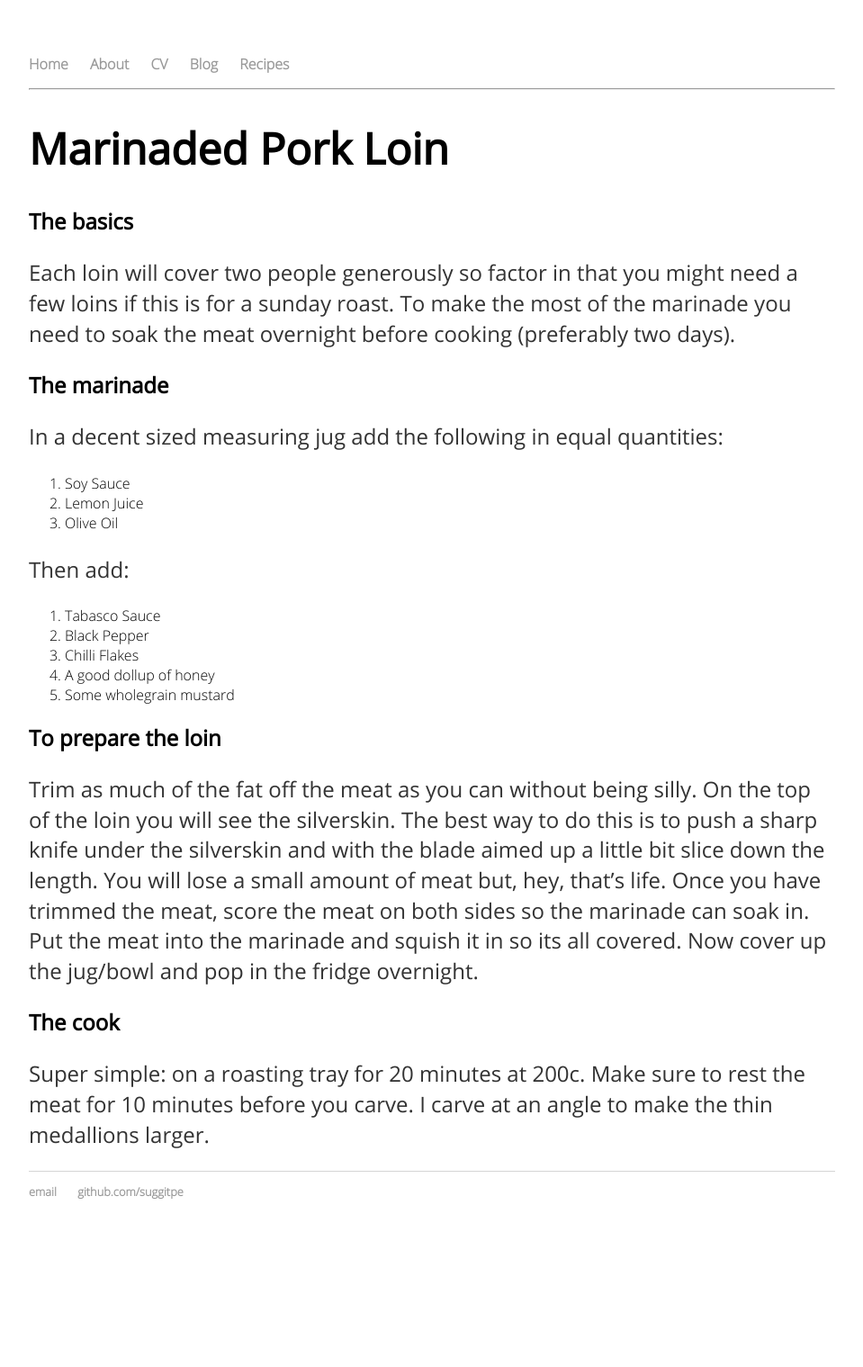
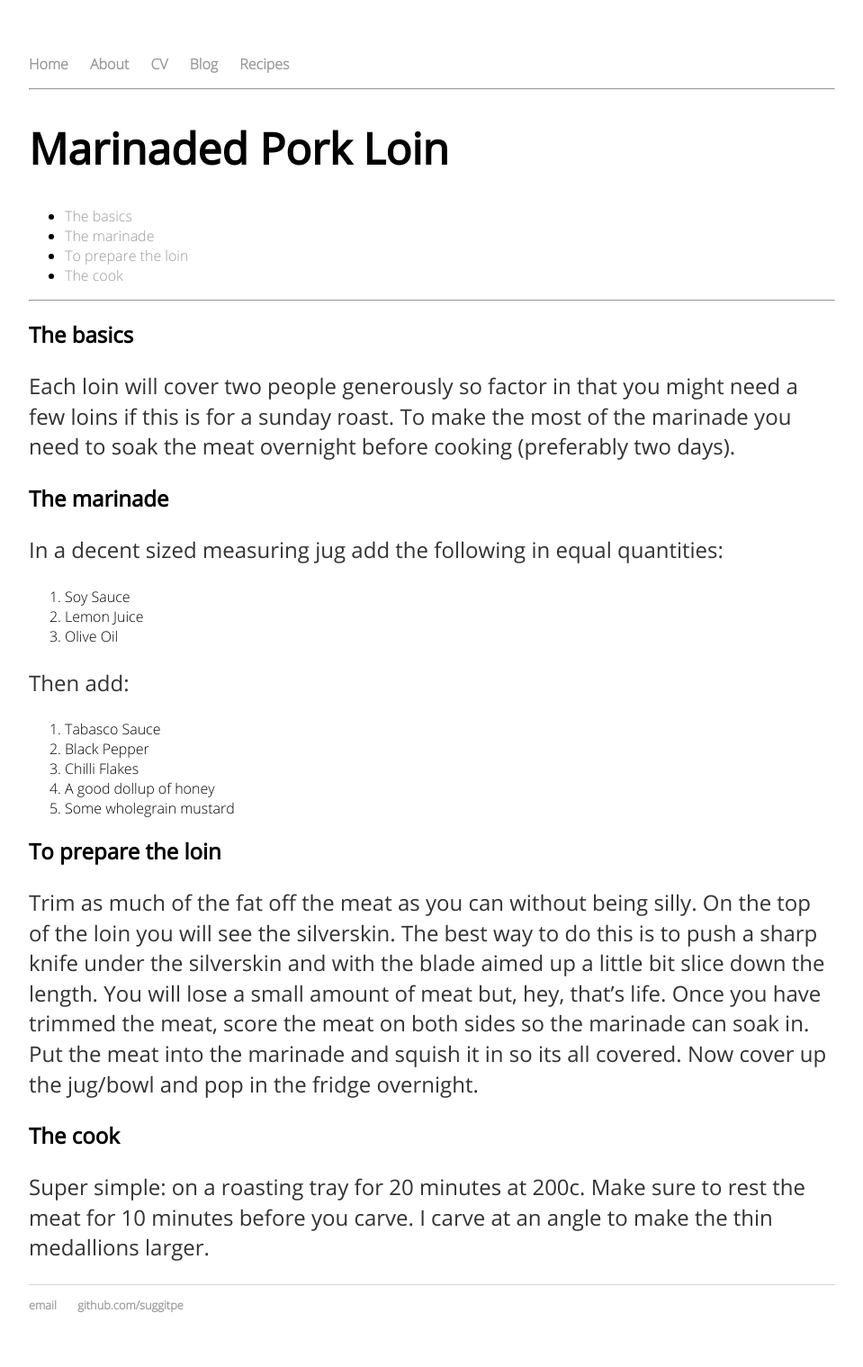
Before and after one commit to suggitpe/suggitpe.github.io, a Jekyll site: the page built from recipes/marinated-pork-loin.md, in a window 1280 px wide. Shown: the whole page at 90% size, without its empty margins (160-1119 px from the left). Built offline with Jekyll 4.4.1, drawn with Linux system fonts in a browser that asks for light colours; before the commit the page ends 1393 px from its top, so only the background shows below that.

Commit message:
added toc

```diff
--- a/_config.yml
+++ b/_config.yml
@@ -1,4 +1,9 @@
 name: Pete Suggitt
-markdown: kramdown
 
 url: http://suggs.org.uk
+
+highlighter: rouge
+markdown: kramdown
+kramdown:
+    input: GFM
+    toc_levels: 1..3
--- a/recipes/marinated-pork-loin.md
+++ b/recipes/marinated-pork-loin.md
@@ -1,6 +1,11 @@
 ---
 title: Marinaded Pork Loin
 layout: default
+---
+
+* auto-gen TOC:
+{:toc}
+
 ---
 
 ## The basics
```
